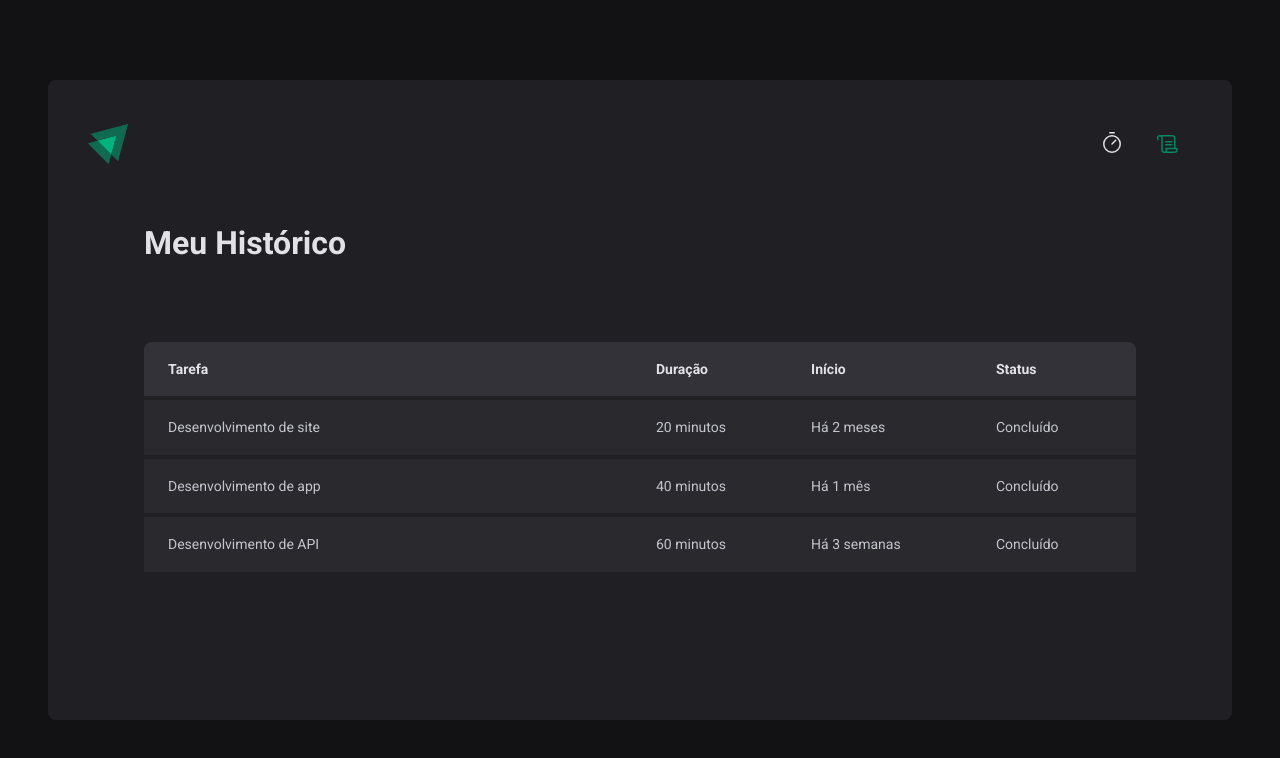
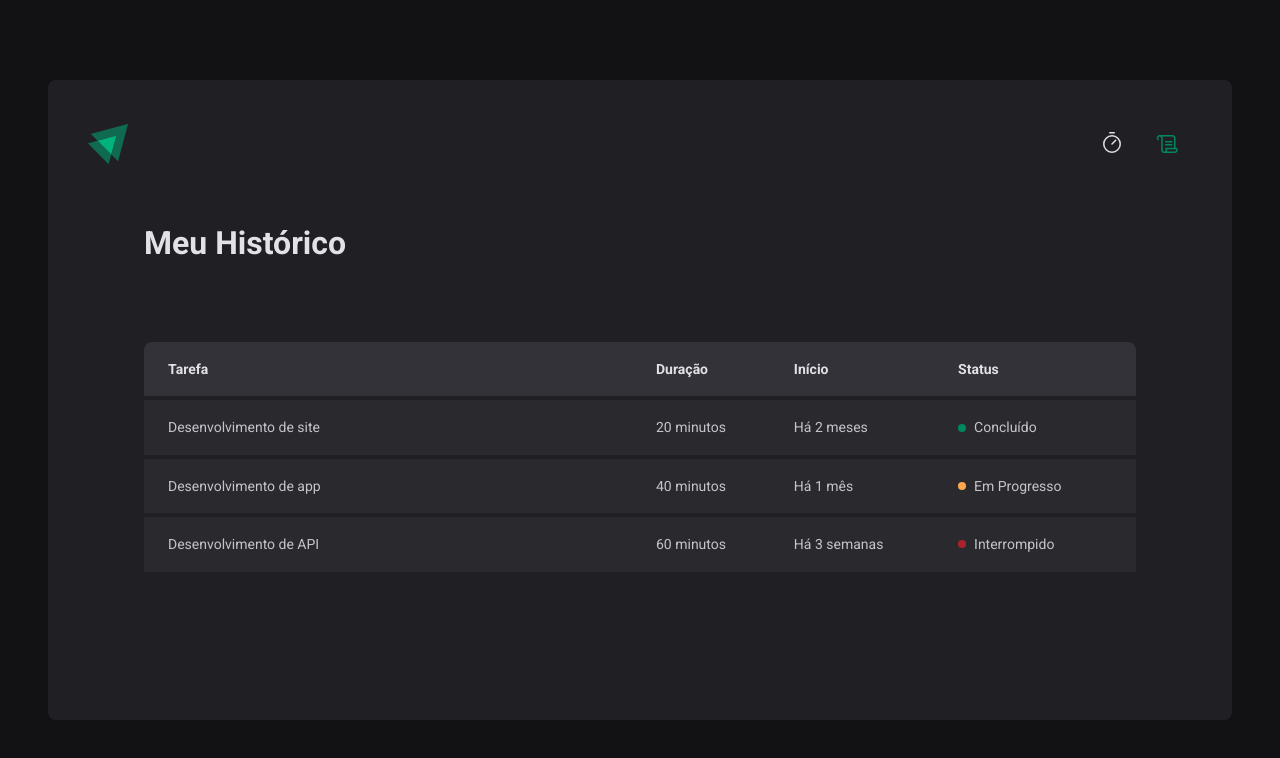
Before and after one commit to smkhb/timer, a React (Vite) app: page /history in a window 1280 px wide. Shown: the top 758 px of the page. Built offline with nearby package versions, Linux system fonts and the light colour scheme.

Commit message:
Adds status indicators to history items
Implements a styled component for status display in the history table.

Replaces static status text with color-coded indicators for completed, in-progress, and interrupted tasks.

Enhances visual clarity and improves user experience.

```diff
--- a/src/pages/History/index.tsx
+++ b/src/pages/History/index.tsx
@@ -1,4 +1,4 @@
-import { HistoryContainer, HistoryList } from "./styles";
+import { HistoryContainer, HistoryList, Status } from "./styles";
 
 export function History() {
   return (
@@ -20,19 +20,25 @@ export function History() {
               <td>Desenvolvimento de site</td>
               <td>20 minutos</td>
               <td>Há 2 meses</td>
-              <td>Concluído</td>
+              <td>
+                <Status statusColor="completed">Concluído</Status>
+              </td>
             </tr>
             <tr>
               <td>Desenvolvimento de app</td>
               <td>40 minutos</td>
               <td>Há 1 mês</td>
-              <td>Concluído</td>
+              <td>
+                <Status statusColor="inProgress">Em Progresso</Status>
+              </td>
             </tr>
             <tr>
               <td>Desenvolvimento de API</td>
               <td>60 minutos</td>
               <td>Há 3 semanas</td>
-              <td>Concluído</td>
+              <td>
+                <Status statusColor="interrupted">Interrompido</Status>
+              </td>
             </tr>
           </tbody>
         </table>
--- a/src/pages/History/styles.ts
+++ b/src/pages/History/styles.ts
@@ -60,3 +60,27 @@ export const HistoryList = styled.div`
     }
   }
 `;
+
+const STATUS_COLORS = {
+  completed: "green-500",
+  interrupted: "red-500",
+  inProgress: "yellow-500",
+} as const;
+
+interface StatusProps {
+  statusColor: keyof typeof STATUS_COLORS;
+}
+
+export const Status = styled.span<StatusProps>`
+  display: flex;
+  align-items: center;
+  gap: 0.5rem;
+
+  &::before {
+    content: "";
+    width: 0.5rem;
+    height: 0.5rem;
+    border-radius: 50%;
+    background: ${(props) => props.theme[STATUS_COLORS[props.statusColor]]};
+  }
+`;
```
